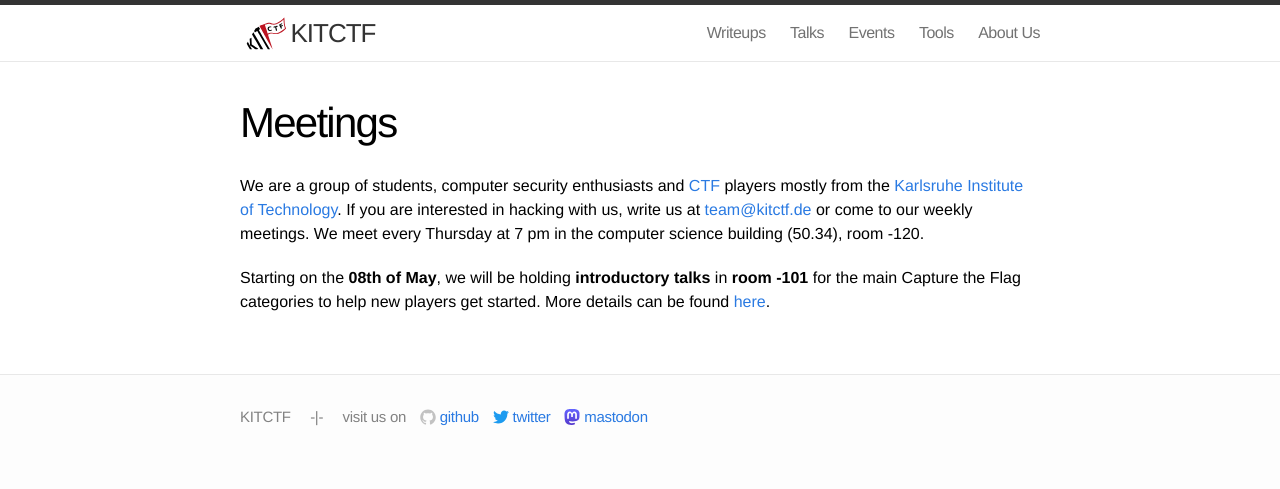
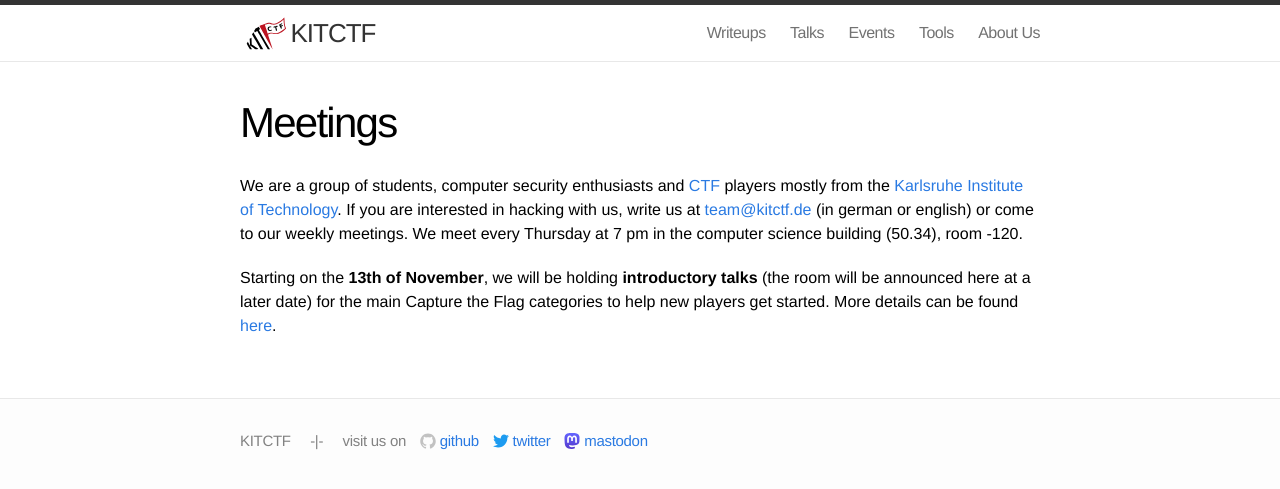
Before and after one commit to kitctf/www, a Jekyll site: the page built from meetings.md, in a window 1280 px wide. Shown: the top 489 px of the page. Built offline with Jekyll 4.4.1, drawn with Linux system fonts in a browser that asks for light colours.

Commit message:
Announce intro talks (#113)
* Announce intro talks

Add new dates and post for winter intro talks. Also, add note on
preferred languages to mail contact to avoid confusion.

* Fix: Typo in month

```diff
--- a/meetings.md
+++ b/meetings.md
@@ -4,6 +4,6 @@ title: Meetings
 permalink: /meetings/
 ---
 
-We are a group of students, computer security enthusiasts and [CTF](https://ctftime.org/ctf-wtf/) players mostly from the [Karlsruhe Institute of Technology](https://www.kit.edu/english). If you are interested in hacking with us, write us at [team@kitctf.de](mailto:team@kitctf.de) or come to our weekly meetings. We meet every Thursday at 7 pm in the computer science building (50.34), room -120.
+We are a group of students, computer security enthusiasts and [CTF](https://ctftime.org/ctf-wtf/) players mostly from the [Karlsruhe Institute of Technology](https://www.kit.edu/english). If you are interested in hacking with us, write us at [team@kitctf.de](mailto:team@kitctf.de) (in german or english) or come to our weekly meetings. We meet every Thursday at 7 pm in the computer science building (50.34), room -120.
 
-Starting on the **08th of May**, we will be holding **introductory talks** in **room -101** for the main Capture the Flag categories to help new players get started. More details can be found [here](/intro).
+Starting on the **13th of November**, we will be holding **introductory talks** (the room will be announced here at a later date) for the main Capture the Flag categories to help new players get started. More details can be found [here](/intro).
```
Also changed, not shown: _posts/2025-04-23-intro.md (+2 -2 lines), _posts/2025-10-17-intro.md (added, +18 -0 lines).
